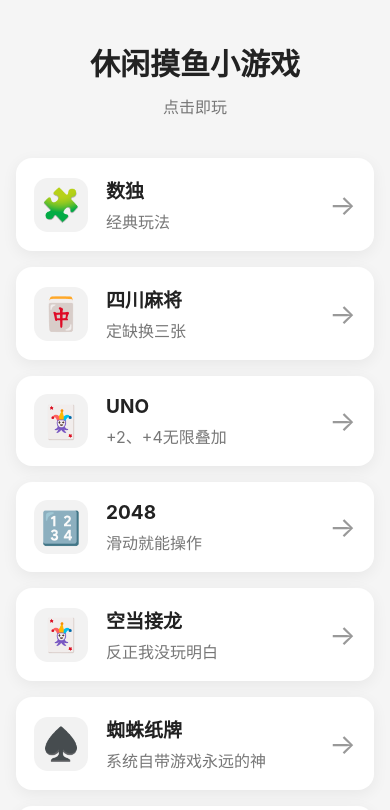
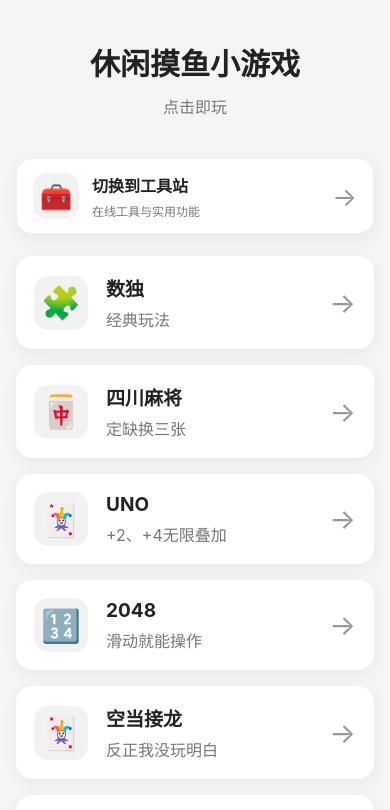
Before and after one commit to Nonsense-maker/game, a plain HTML site: page index.html in a window 390 px wide. Shown: the top 810 px of the page. Drawn offline with Linux system fonts and the light colour scheme.

Commit message:
Add files via upload

```diff
--- a/assets/css/common.css
+++ b/assets/css/common.css
@@ -144,3 +144,99 @@ body {
     }
 
 }
+
+
+/* ===== 双模式大厅切换入口 ===== */
+.hall-mode-switch {
+    margin: 0 0 28px;
+}
+
+.mode-switch-link {
+    display: flex;
+    align-items: center;
+    gap: 16px;
+    width: 100%;
+    padding: 16px 20px;
+    color: inherit;
+    text-decoration: none;
+    background: #fff;
+    border: 1px solid rgba(0, 0, 0, 0.06);
+    border-radius: 16px;
+    box-shadow: 0 4px 16px rgba(0, 0, 0, 0.06);
+    transition: transform 0.15s ease, box-shadow 0.15s ease;
+}
+
+.mode-switch-link:hover {
+    transform: translateY(-2px);
+    box-shadow: 0 8px 24px rgba(0, 0, 0, 0.1);
+}
+
+.mode-switch-icon {
+    width: 52px;
+    height: 52px;
+    flex: 0 0 52px;
+    display: flex;
+    align-items: center;
+    justify-content: center;
+    border-radius: 14px;
+    background: #f2f2f2;
+    font-size: 29px;
+}
+
+.mode-switch-copy {
+    flex: 1;
+    min-width: 0;
+    display: flex;
+    flex-direction: column;
+    gap: 5px;
+}
+
+.mode-switch-copy strong {
+    font-size: 18px;
+    font-weight: 650;
+}
+
+.mode-switch-copy small {
+    color: #777;
+    font-size: 13px;
+}
+
+.mode-switch-arrow {
+    color: #999;
+    font-size: 26px;
+}
+
+.tools-hall .hall-header {
+    margin-bottom: 40px;
+}
+
+.hall-mode-switch.back-switch {
+    margin-top: 28px;
+    margin-bottom: 0;
+}
+
+@media (max-width: 600px) {
+    .hall-mode-switch {
+        margin-bottom: 22px;
+    }
+
+    .mode-switch-link {
+        gap: 13px;
+        padding: 14px 16px;
+    }
+
+    .mode-switch-icon {
+        width: 46px;
+        height: 46px;
+        flex-basis: 46px;
+        font-size: 26px;
+    }
+
+    .mode-switch-copy strong {
+        font-size: 16px;
+    }
+
+    .mode-switch-copy small {
+        font-size: 12px;
+    }
+}
--- a/index.html
+++ b/index.html
@@ -17,6 +17,18 @@
             <h1>休闲摸鱼小游戏</h1>
             <p>点击即玩</p>
         </header>
+
+
+        <nav class="hall-mode-switch" aria-label="站点模式切换">
+            <a class="mode-switch-link" href="tools/" aria-label="切换到工具站">
+                <span class="mode-switch-icon" aria-hidden="true">🧰</span>
+                <span class="mode-switch-copy">
+                    <strong>切换到工具站</strong>
+                    <small>在线工具与实用功能</small>
+                </span>
+                <span class="mode-switch-arrow" aria-hidden="true">→</span>
+            </a>
+        </nav>
 
         <section class="game-list">
 
```
Also changed, not shown: tools/index.html (added, +46 -0 lines), tools/music-converter/index.html (added, +51 -0 lines).
